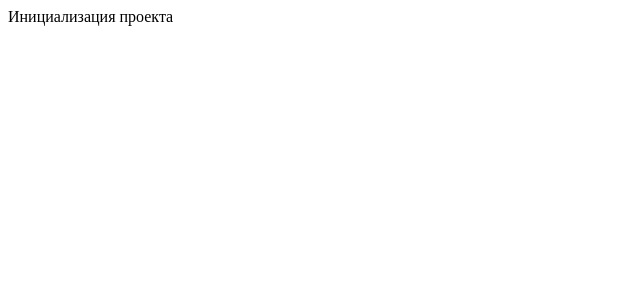
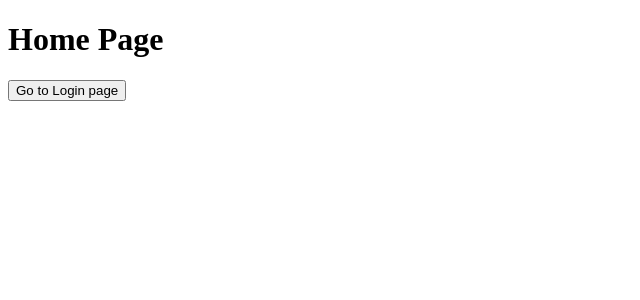
Before and after one commit to yandex-practicum-game/team-project-game, a React (Vite) app in the folder packages/client/: page / in a window 1280 px wide. Shown: the top 300 px of the page, without its empty margins (0-640 px from the left). Built offline with nearby package versions, Linux system fonts and the light colour scheme.

Commit message:
Отображение страниц через History API, но используя React Router и React Router DOM.

```diff
--- a/packages/client/package.json
+++ b/packages/client/package.json
@@ -17,6 +17,7 @@
     "prettier": "2.7.1",
     "react": "18.2.0",
     "react-dom": "18.2.0",
+    "react-router-dom": "6.9.0",
     "sass": "1.59.3"
   },
   "devDependencies": {
--- /dev/null
+++ b/packages/client/src/constants/pathnames.ts
@@ -0,0 +1,4 @@
+export enum PATHNAMES {
+  HOME = '/',
+  LOGIN = '/login',
+}
--- a/packages/client/src/main.tsx
+++ b/packages/client/src/main.tsx
@@ -3,10 +3,11 @@ import './main.scss'
 import React from 'react'
 import ReactDOM from 'react-dom/client'
 
-const App = () => <div>Инициализация проекта</div>
+import { RouterProvider } from 'react-router-dom'
+import { router } from './routers'
 
 ReactDOM.createRoot(document.getElementById('root') as HTMLElement).render(
   <React.StrictMode>
-    <App />
+    <RouterProvider router={router} />
   </React.StrictMode>
 )
--- /dev/null
+++ b/packages/client/src/pages/Home/HomePage.tsx
@@ -0,0 +1,18 @@
+import React from 'react'
+import { useNavigate } from 'react-router-dom'
+import { PATHNAMES } from '../../constants/pathnames'
+
+export const HomePage = () => {
+  const navigate = useNavigate()
+
+  const goLoginPage = () => {
+    navigate(PATHNAMES.LOGIN)
+  }
+
+  return (
+    <div>
+      <h1>Home Page</h1>
+      <button onClick={goLoginPage}>Go to Login page</button>
+    </div>
+  )
+}
--- /dev/null
+++ b/packages/client/src/pages/Home/index.ts
@@ -0,0 +1 @@
+export { HomePage } from './HomePage'
--- /dev/null
+++ b/packages/client/src/pages/Login/LoginPage.tsx
@@ -0,0 +1,18 @@
+import React from 'react'
+import { useNavigate } from 'react-router-dom'
+import { PATHNAMES } from '../../constants/pathnames'
+
+export const LoginPage = () => {
+  const navigate = useNavigate()
+
+  const goHomePage = () => {
+    navigate(PATHNAMES.HOME)
+  }
+
+  return (
+    <div>
+      <h1>Login Page</h1>
+      <button onClick={goHomePage}>Go to Home page</button>
+    </div>
+  )
+}
--- /dev/null
+++ b/packages/client/src/pages/Login/index.ts
@@ -0,0 +1 @@
+export { LoginPage } from './LoginPage'
--- /dev/null
+++ b/packages/client/src/routers/index.ts
@@ -0,0 +1,4 @@
+import { createBrowserRouter } from 'react-router-dom'
+import { routes } from './routes'
+
+export const router = createBrowserRouter(routes)
--- /dev/null
+++ b/packages/client/src/routers/routes.tsx
@@ -0,0 +1,9 @@
+import { RouteObject } from 'react-router-dom'
+import { HomePage } from '../pages/Home'
+import { LoginPage } from '../pages/Login'
+import { PATHNAMES } from '../constants/pathnames'
+
+export const routes: RouteObject[] = [
+  { path: PATHNAMES.HOME, element: <HomePage /> },
+  { path: PATHNAMES.LOGIN, element: <LoginPage /> },
+]
```
Also changed, not shown: 1 other file (tests, documents, lock files or other folders).
